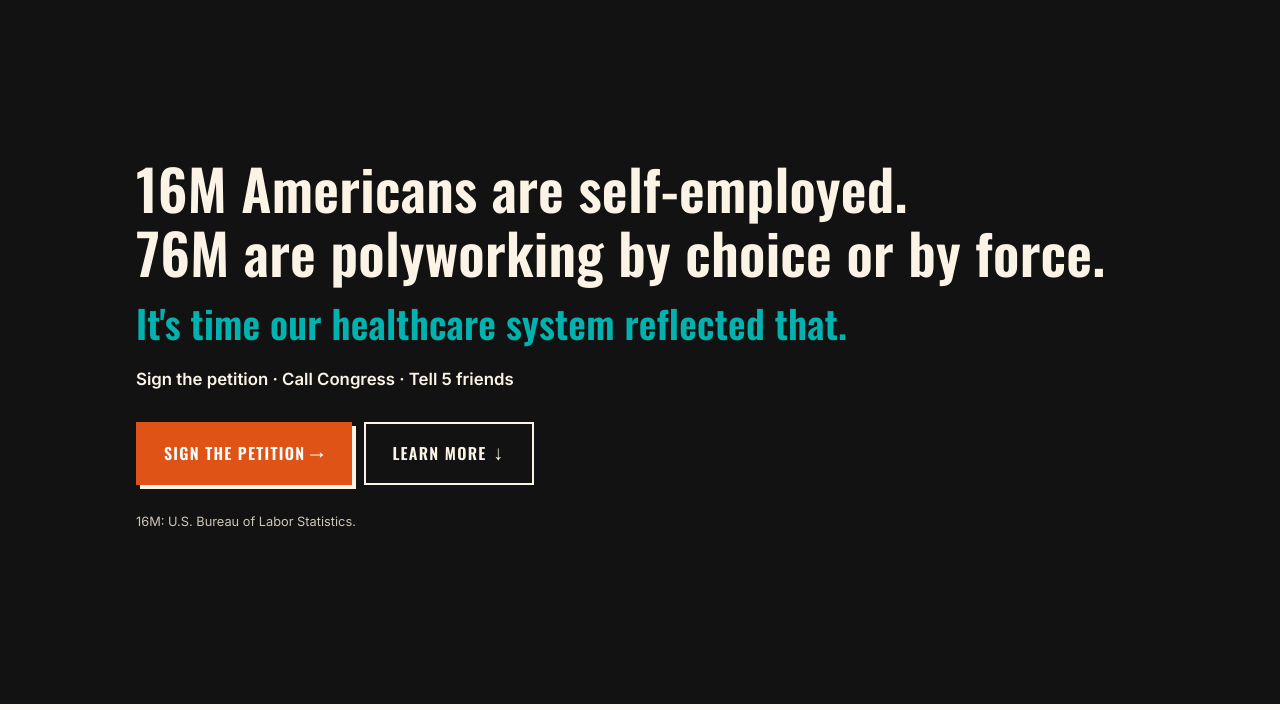
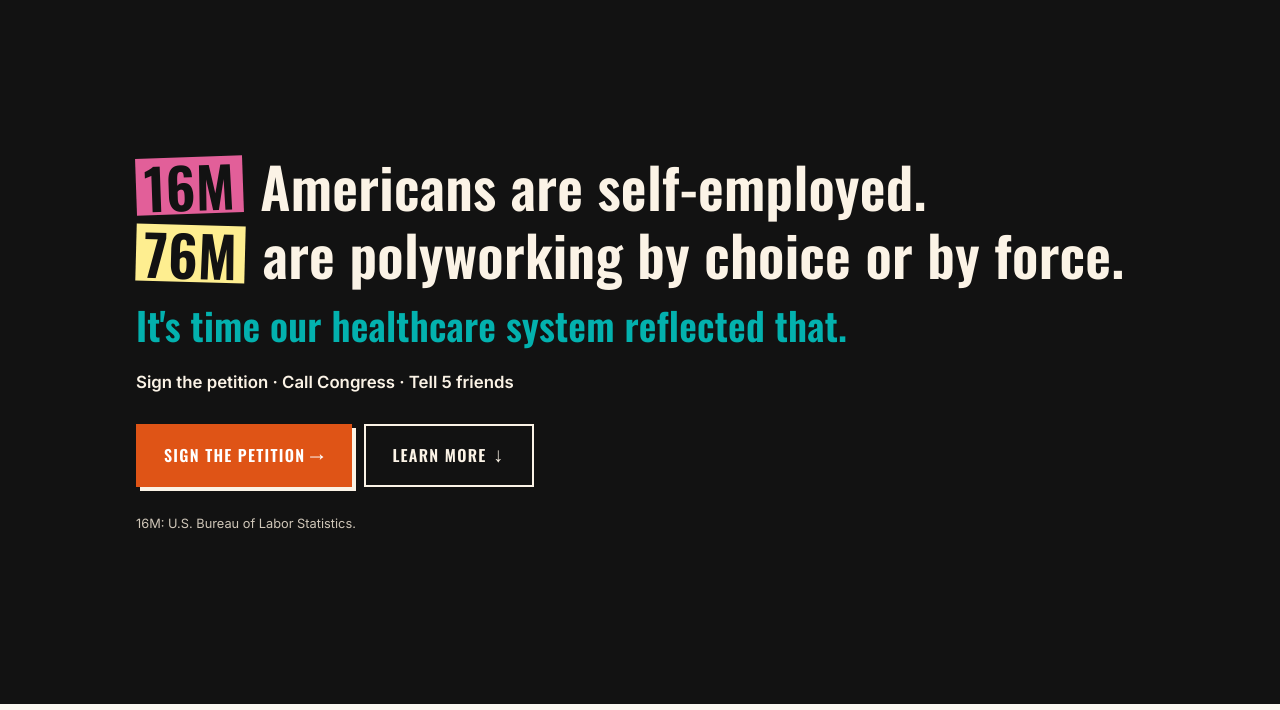
Before and after one commit to Bre12084/polyworkers-hc, a plain HTML site: page site/index.html in a window 1280 px wide. Shown: the part 90-800 px from the top of the page. Drawn offline with nearby package versions, Linux system fonts and the light colour scheme.

Commit message:
Hero: pink and yellow tiles behind 16M and 76M
Co-Authored-By: Claude Opus 5.5 <noreply@anthropic.com>

```diff
--- a/site/index.html
+++ b/site/index.html
@@ -838,6 +838,11 @@ footer::before{content:"";position:absolute;left:0;right:0;top:0;height:6px;back
 .hb-ghost:hover{background:#FBF3E6;color:#121212}
 .hb:focus-visible{outline-color:#FEEE90}
 .hero-note{color:#CFC6B8}
+/* color tiles behind the hero numbers, like the logo's letter blocks */
+.hero-light h1 .num{display:inline-block;padding:0 .14em;margin-right:.06em;color:#121212;font-weight:inherit;transform:rotate(-2deg)}
+.hero-light h1 .n1{background:#E25F99}
+.hero-light h1 .n2{background:#FEEE90;transform:rotate(1.5deg)}
+.hero-light h1 span+span{margin-top:.2em}
 </style>
 
 </head>
@@ -849,7 +854,7 @@ footer::before{content:"";position:absolute;left:0;right:0;top:0;height:6px;back
 </div></nav>
 <header class="hero hero-light" id="top">
   <div class="wrap">
-    <h1><span>16M Americans are self-employed.</span> <span>76M are polyworking by choice or by force.</span></h1>
+    <h1><span><b class="num n1">16M</b> Americans are self-employed.</span> <span><b class="num n2">76M</b> are polyworking by choice or by force.</span></h1>
     <p class="hero-tag">It's time our healthcare system reflected that.</p>
     <p class="hero-steps"><a href="#petition">Sign the petition</a> · <a href="#pick">Call Congress</a> · <a href="#share">Tell 5 friends</a></p>
     <div class="hero-btns">
```
